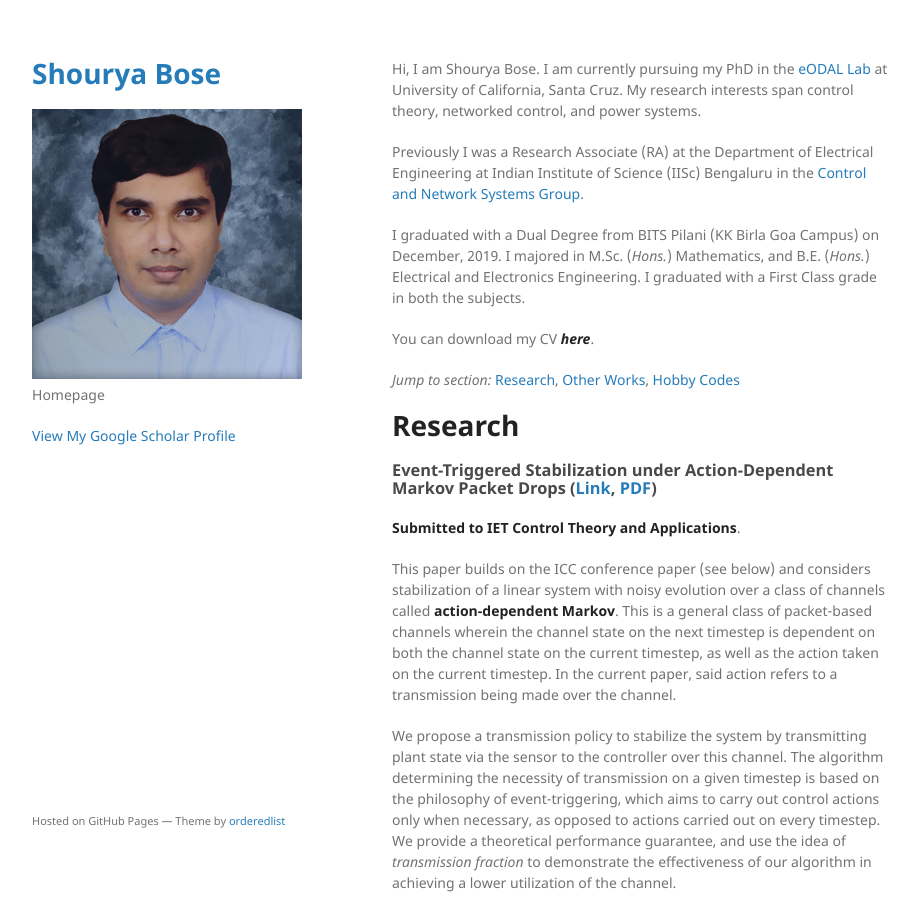
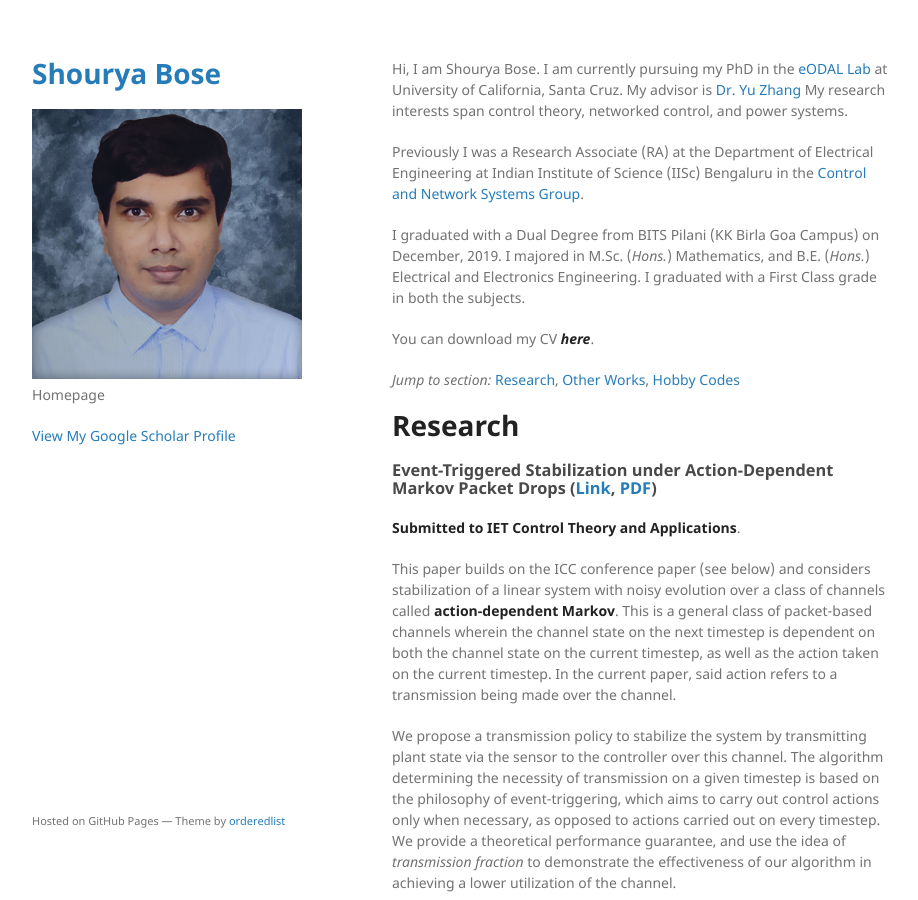
Before and after one commit to shourya01/shourya01.github.io, a Jekyll site: the page built from index.md, in a window 1280 px wide and 900 px high. Shown: the whole window, without its empty margins (178-1096 px from the left). Built offline with Jekyll 4.4.1, drawn with Linux system fonts in a browser that asks for light colours.

Commit message:
Uploaded new version of IET paper

```diff
--- a/index.md
+++ b/index.md
@@ -2,7 +2,7 @@
 layout: default
 ---
 
-Hi, I am Shourya Bose. I am currently pursuing my PhD in the [eODAL Lab](https://people.ucsc.edu/~yzhan419/group.html) at University of California, Santa Cruz. My research interests span control theory, networked control, and power systems.
+Hi, I am Shourya Bose. I am currently pursuing my PhD in the [eODAL Lab](https://people.ucsc.edu/~yzhan419/group.html) at University of California, Santa Cruz. My advisor is [Dr. Yu Zhang](https://people.ucsc.edu/~yzhan419) My research interests span control theory, networked control, and power systems.
 
 Previously I was a Research Associate (RA) at the Department of Electrical Engineering
 at Indian Institute of Science (IISc) Bengaluru in the [Control and Network Systems Group](http://www.ee.iisc.ac.in/people/faculty/pavant/group.html).
```
Also changed, not shown: 1 other file.
